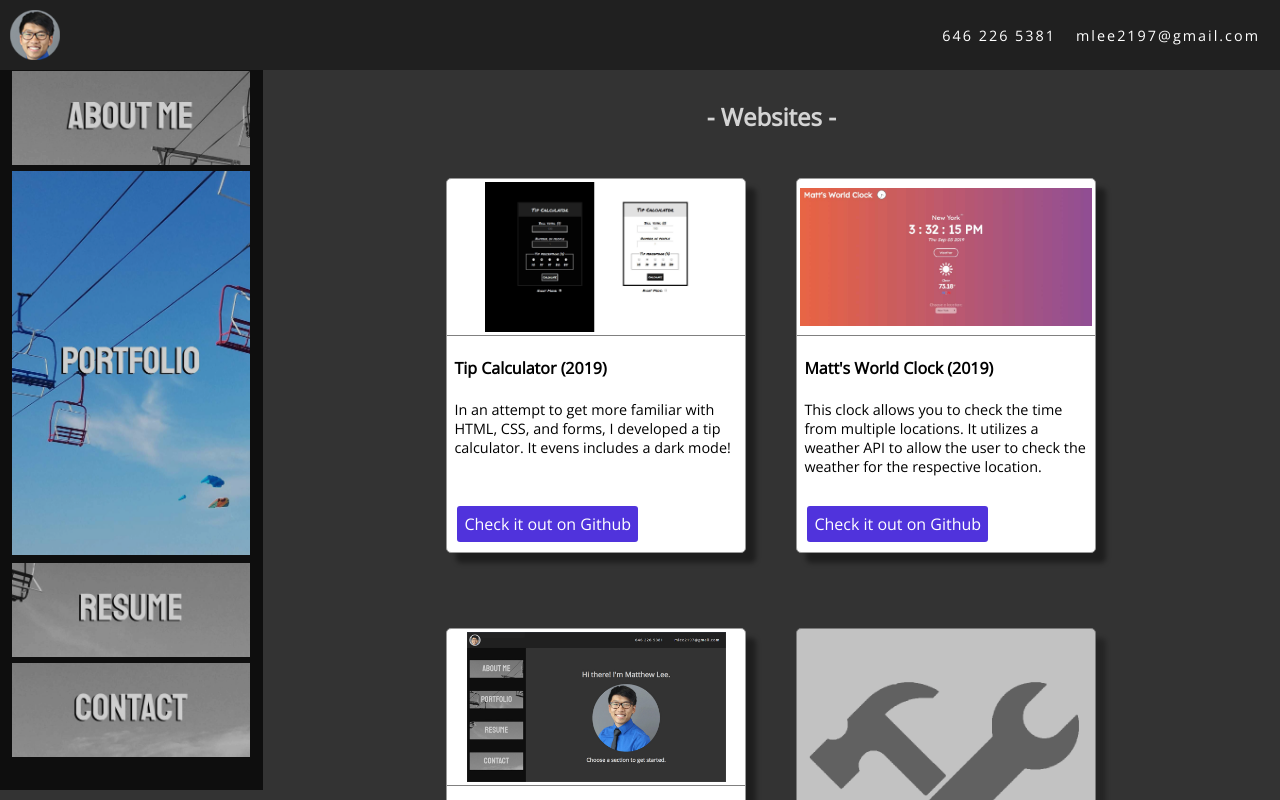
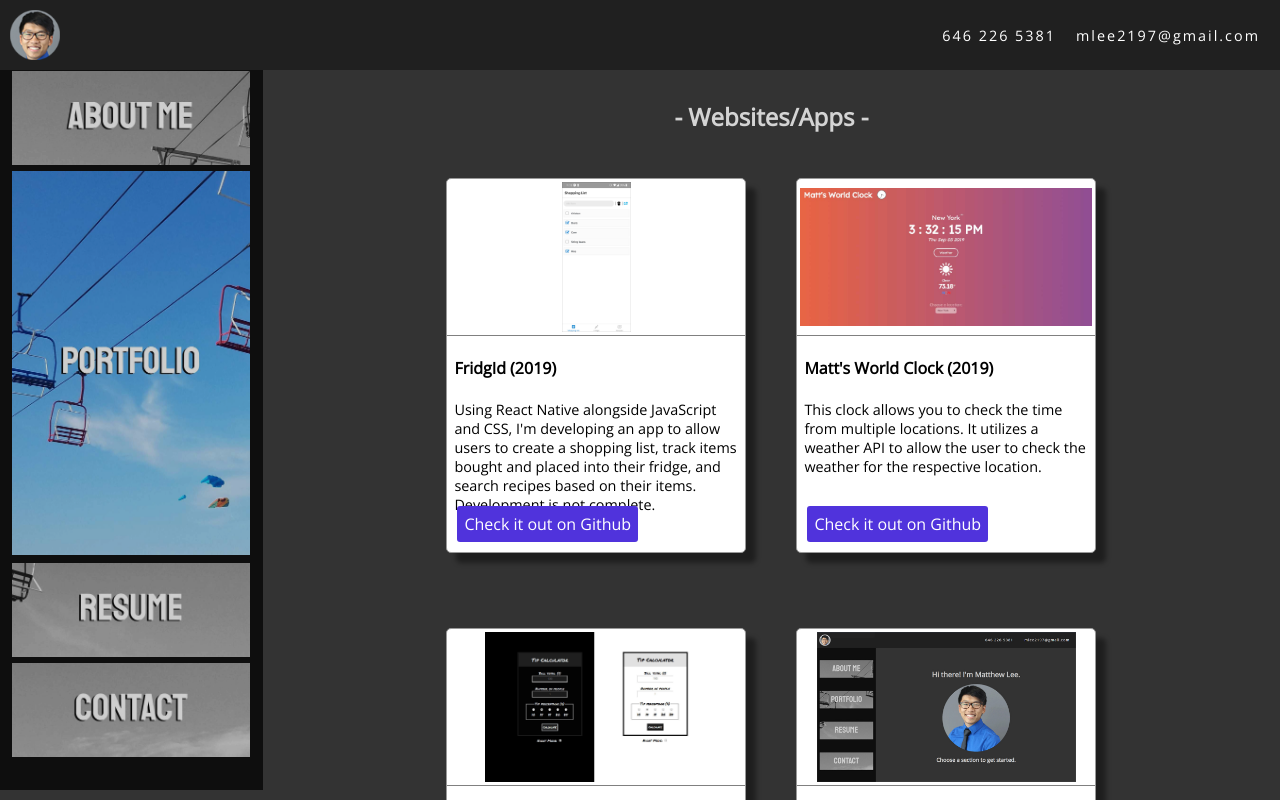
Before and after one commit to mlee138/Portfolio-Website2.0, a React (Create React App) app: page / in a window 1280 px wide. Both pictures are taken after a click on the button 131 px from the left and 218 px from the top of the page. Shown: the top 800 px of the page. Built offline with nearby package versions, Linux system fonts and the light colour scheme.

Commit message:
updated for fridgid project

```diff
--- a/src/pages/portfolio.js
+++ b/src/pages/portfolio.js
@@ -44,20 +44,26 @@ class Portfolio extends React.Component{
 		return(
 			<div id="portfolio">
 				<h2 className="banner">Portfolio</h2>
-				<h2>- Websites -</h2>
+				<h2>- Websites/Apps -</h2>
 				<div className="card-wrapper">
+					<WebsiteCard
+						image="images/fridgid.jpg"
+						alt="FridgId"
+						title="FridgId (2019)"
+						text="Using React Native alongside JavaScript and CSS, I'm developing an app to allow users to create a shopping list, track items bought and placed into their fridge, and search recipes based on their items. Development is not complete."
+						github="https://github.com/mlee138/fridgid"/>
+					<WebsiteCard
+						image="images/matt-world-clock.jpg"
+						alt="World Clock"
+						title="Matt's World Clock (2019)"
+						text="This clock allows you to check the time from multiple locations. It utilizes a weather API to allow the user to check the weather for the respective location."
+						github="https://github.com/mlee138/Matts-World-Clock"/>
 					<WebsiteCard
 						image="images/Tip-Calculator-sbs.jpg"
 						alt="Tip Calculator"
 						title="Tip Calculator (2019)"
 						text="In an attempt to get more familiar with HTML, CSS, and forms, I developed a tip calculator. It evens includes a dark mode!"
 						github="https://github.com/mlee138/Tip-Calculator"/>
-					<WebsiteCard
-						image="images/matt-world-clock.jpg"
-						alt="World Clock"
-						title="Matt's World Clock (2019)"
-						text="This clock allows you to check the time from multiple locations. It utilizes a weather API to allow the user to check the weather for the respective location."
-						github="https://github.com/mlee138/Matts-World-Clock"/>
 					<WebsiteCard
 						image="images/portfolio-website2.jpg"
 						alt="Portfolio Website"
```
Also changed, not shown: public/images/fridgid.jpg (added), 1 other file (tests, documents, lock files or other folders).
